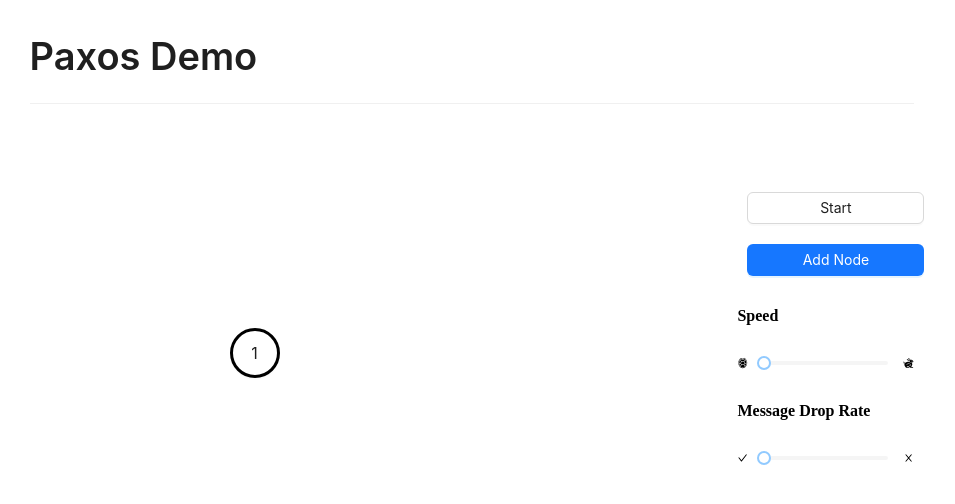
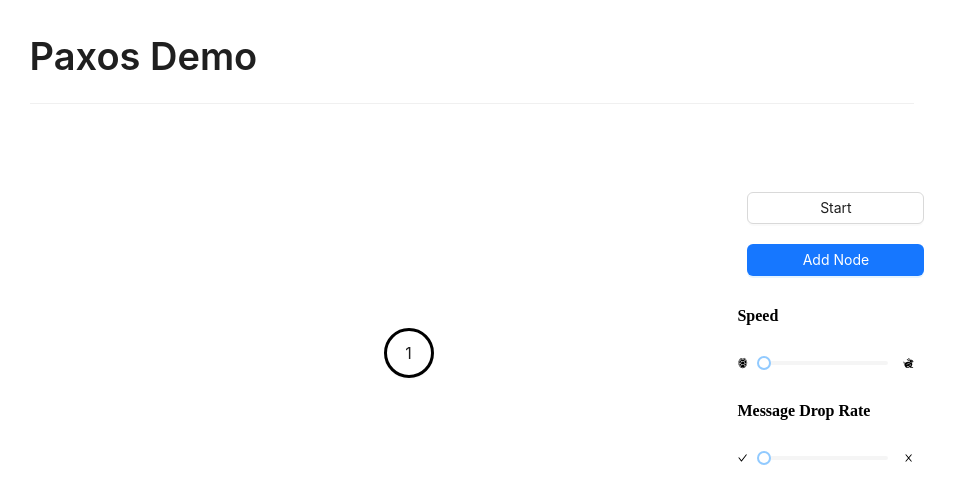
Before and after one commit to weikunwu/multi-paxos-demo, a React (Create React App) app in the folder webapp/: page / in a window 1280 px wide. Shown: the top 504 px of the page, without its empty margins (168-1123 px from the left). Built offline with nearby package versions, Linux system fonts and the light colour scheme.

Commit message:
Center paxos display

```diff
--- a/webapp/src/containers/PaxoDisplay.js
+++ b/webapp/src/containers/PaxoDisplay.js
@@ -13,7 +13,7 @@ const PaxosDisplay = ({ className }) => {
     <div className={`paxos-display-container ${className}`}>
       <div className='server-circle-container'>
         {paxosState.servers.map((server) => {
-          return <Server key={server.name} server={server} />
+          return <Server key={server.id} server={server} />
         })}
         {paxosState.packets.map((packet) => {
           return <Packet key={packet.id} packet={packet} />
@@ -24,6 +24,8 @@ const PaxosDisplay = ({ className }) => {
 }
 
 export default styled(PaxosDisplay)`
+  display: flex;
+  justify-content: center;
   .server-circle-container {
     position: relative;
     width: 400px;
--- a/webapp/src/containers/Server.js
+++ b/webapp/src/containers/Server.js
@@ -33,7 +33,7 @@ const Server = ({ className, server }) => {
         style={{
           left: `${server.x || 200}px`,
           top: `${server.y || 200}px`
-        }}>{server.name}</Button>
+        }}>{server.id}</Button>
     </div>
   )
 }
--- a/webapp/src/objects/Server.js
+++ b/webapp/src/objects/Server.js
@@ -2,7 +2,7 @@ import { Packet } from './Packet';
 
 class Server {
   constructor(name) {
-    this.name = name; // server name
+    this.id = name; // server name
     this.x = null; // server x postion
     this.y = null; // server y position
   }
```
